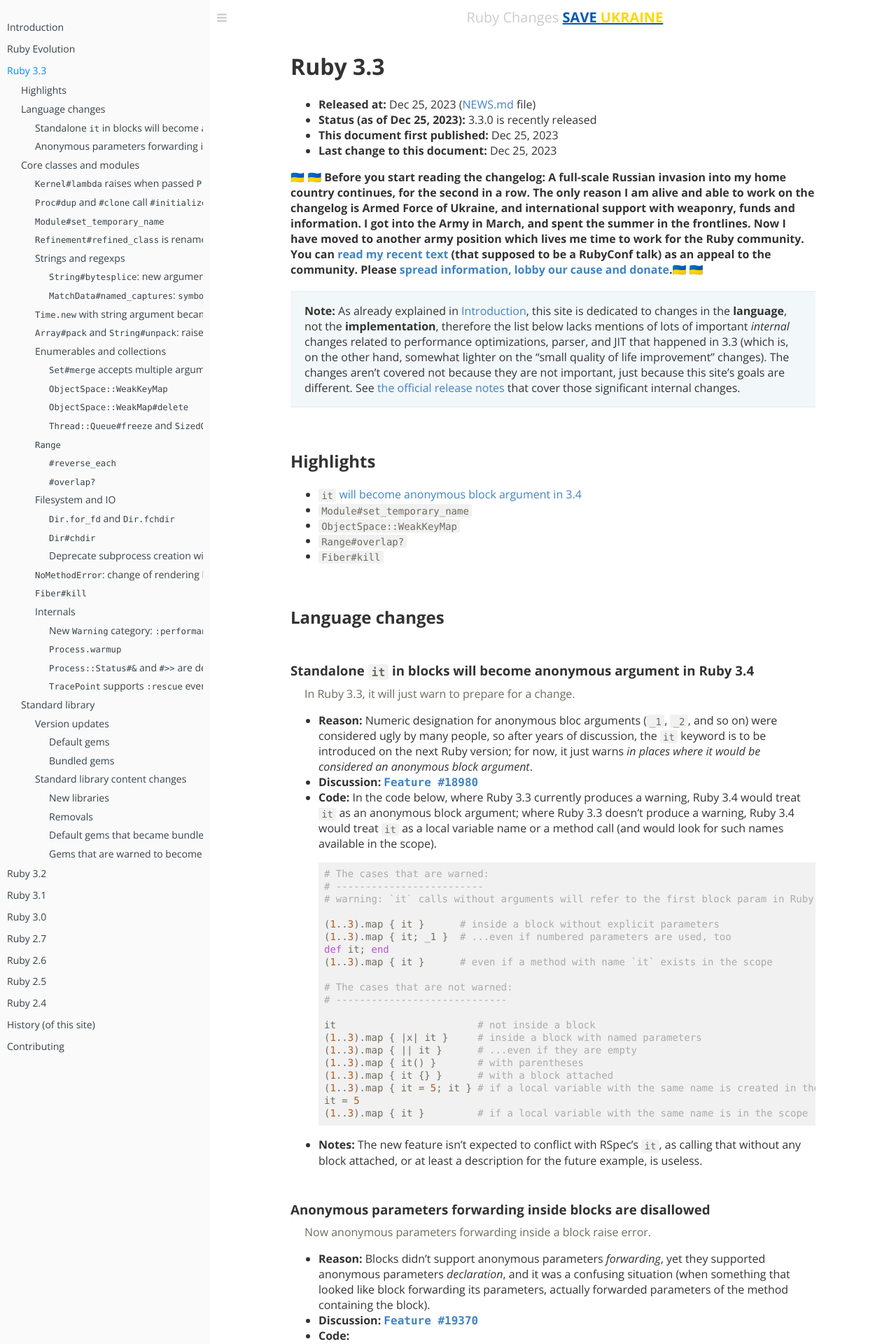
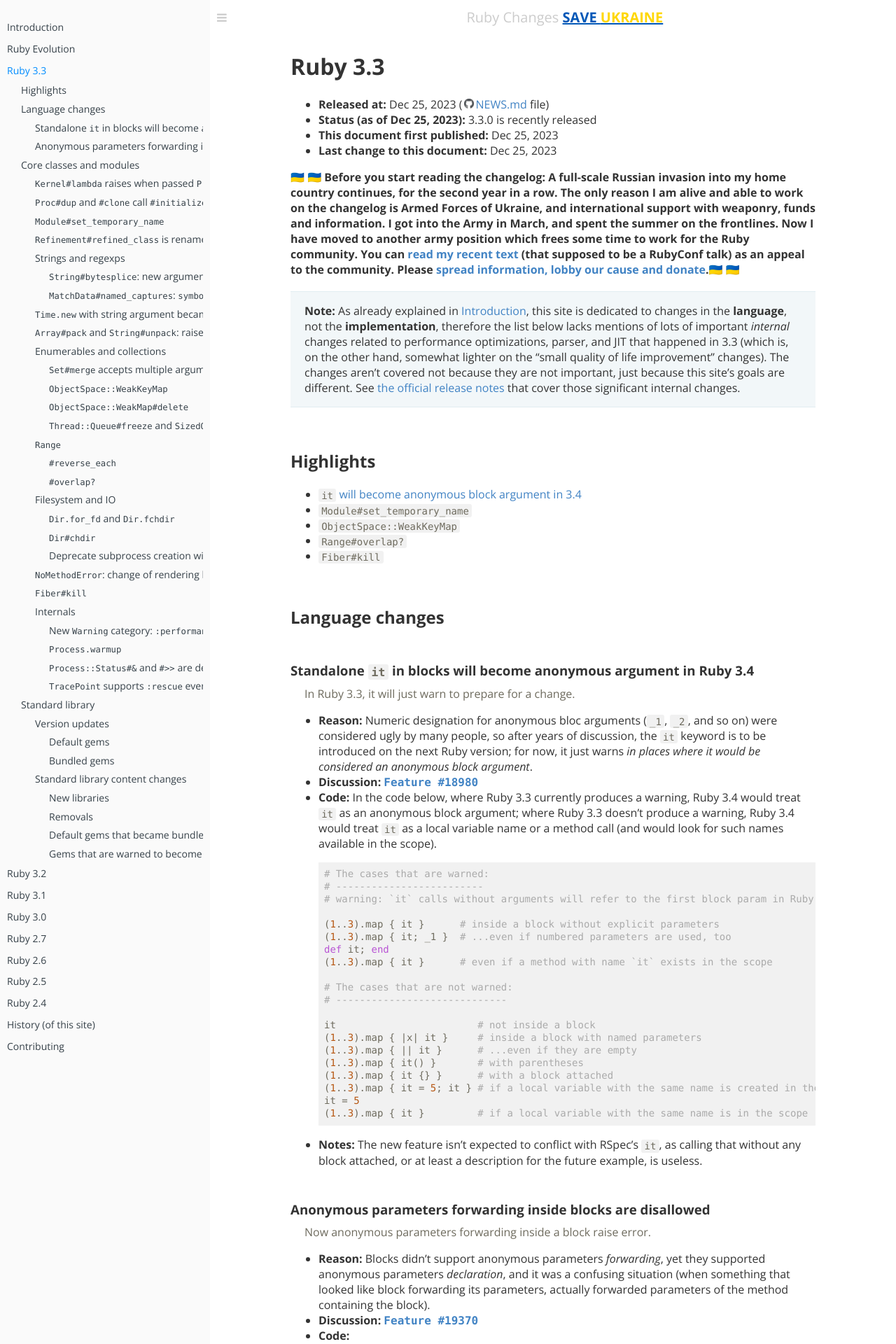
Before and after one commit to rubyreferences/rubychanges, a Jekyll site: the page built from 3.3.md, in a window 1280 px wide. Shown: the top 1920 px of the page at 70% size. Built offline with Jekyll 4.4.1, drawn with Linux system fonts in a browser that asks for light colours; nearby versions of some CDN libraries; our own code applies the rules of GitHub Pages for plain Markdown files.

Commit message:
Typo fixes

```diff
--- a/3.3.md
+++ b/3.3.md
@@ -7,7 +7,7 @@ description: Ruby 3.3 full and annotated changelog
 
 # Ruby 3.3
 
-* **Released at:** Dec 25, 2023 ([NEWS.md](TODO) file)
+* **Released at:** Dec 25, 2023 (<a class="github" href="https://github.com/ruby/ruby/blob/ruby_3_3/NEWS.md">NEWS.md</a> file)
 * **Status (as of Dec 25, 2023):** 3.3.0 is recently released
 * **This document first published:** Dec 25, 2023
 * **Last change to this document:** Dec 25, 2023
@@ -20,7 +20,7 @@ description: Ruby 3.3 full and annotated changelog
 * **Notes:**
 -->
 
-**🇺🇦 🇺🇦 Before you start reading the changelog: A full-scale Russian invasion into my home country continues, for the second in a row. The only reason I am alive and able to work on the changelog is Armed Force of Ukraine, and international support with weaponry, funds and information. I got into the Army in March, and spent the summer in the frontlines. Now I have moved to another army position which lives me time to work for the Ruby community. You can [read my recent text](https://zverok.space/blog/2023-11-17-not-a-rubyconf.html) (that supposed to be a RubyConf talk) as an appeal to the community. Please [spread information, lobby our cause and donate](https://war.ukraine.ua/).🇺🇦 🇺🇦**
+**🇺🇦 🇺🇦 Before you start reading the changelog: A full-scale Russian invasion into my home country continues, for the second year in a row. The only reason I am alive and able to work on the changelog is Armed Forces of Ukraine, and international support with weaponry, funds and information. I got into the Army in March, and spent the summer on the frontlines. Now I have moved to another army position which frees some time to work for the Ruby community. You can [read my recent text](https://zverok.space/blog/2023-11-17-not-a-rubyconf.html) (that supposed to be a RubyConf talk) as an appeal to the community. Please [spread information, lobby our cause and donate](https://war.ukraine.ua/).🇺🇦 🇺🇦**
 
 > **Note:** As already explained in [Introduction](README.md), this site is dedicated to changes in the **language**, not the **implementation**, therefore the list below lacks mentions of lots of important _internal_ changes related to performance optimizations, parser, and JIT that happened in 3.3 (which is, on the other hand, somewhat lighter on the "small quality of life improvement" changes). The changes aren't covered not because they are not important, just because this site's goals are different. See [the official release notes](https://www.ruby-lang.org/en/news/2023/12/25/ruby-3-3-0-released/) that cover those significant internal changes.
 
```
Also changed, not shown: _src/3.3.md (+1 -1 lines).
